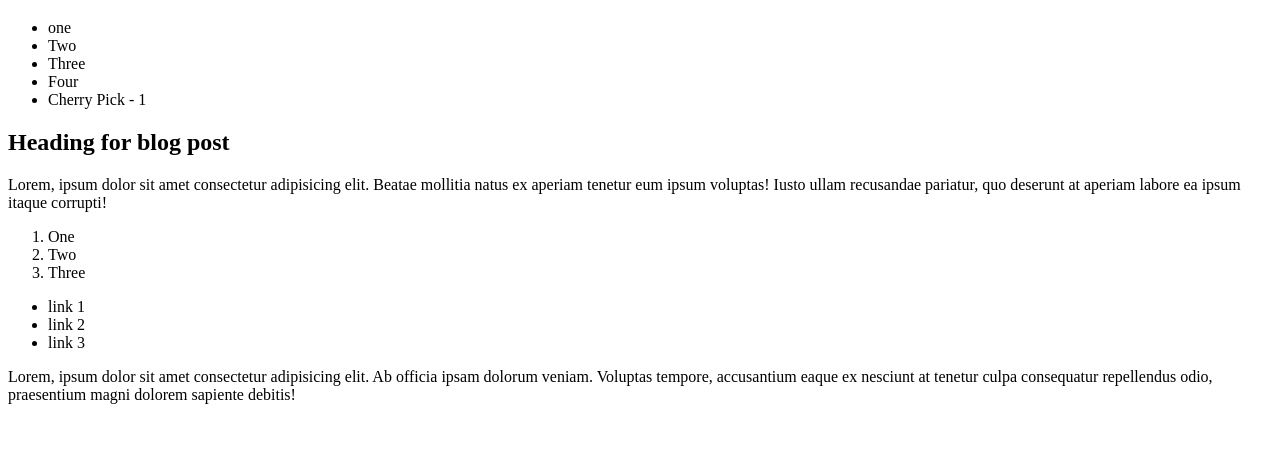
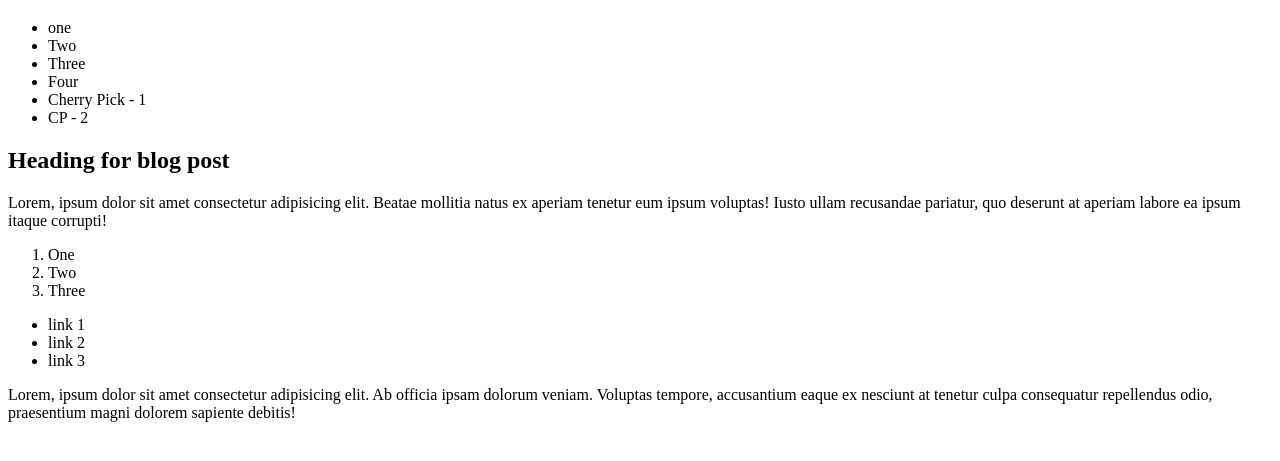
Before and after one commit to sumanth1221/css-basics, a plain HTML site: page dom.html in a window 1280 px wide. Shown: the part 61-522 px from the top of the page. Drawn offline with Linux system fonts and the light colour scheme.

Commit message:
Changes from cherrypick

```diff
--- a/dom.html
+++ b/dom.html
@@ -16,6 +16,7 @@
                 <li>Three</li>
                 <li>Four</li>
                 <li>Cherry Pick - 1</li>
+                <li>CP - 2</li>
             </ul>
         </nav>
     </header>
```
